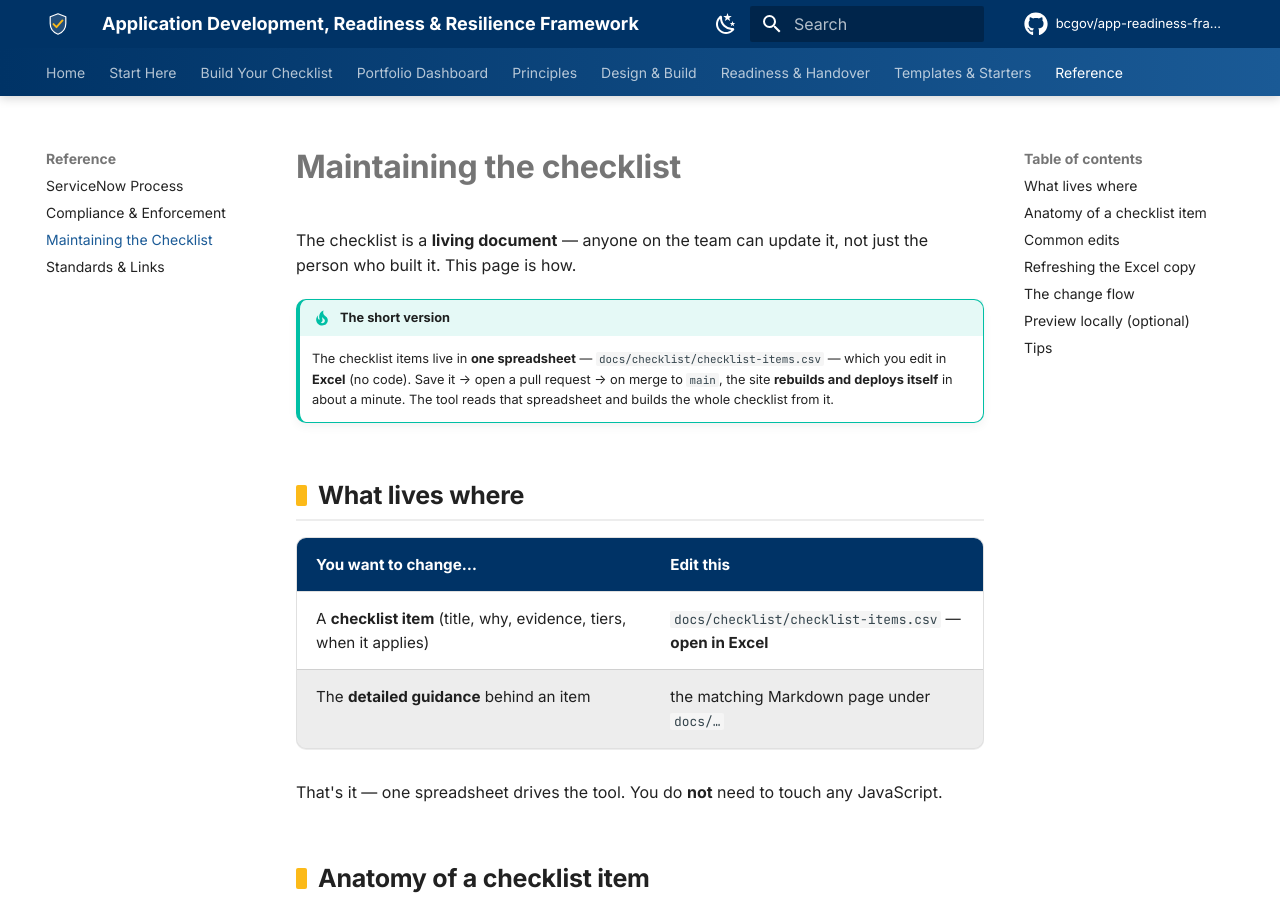
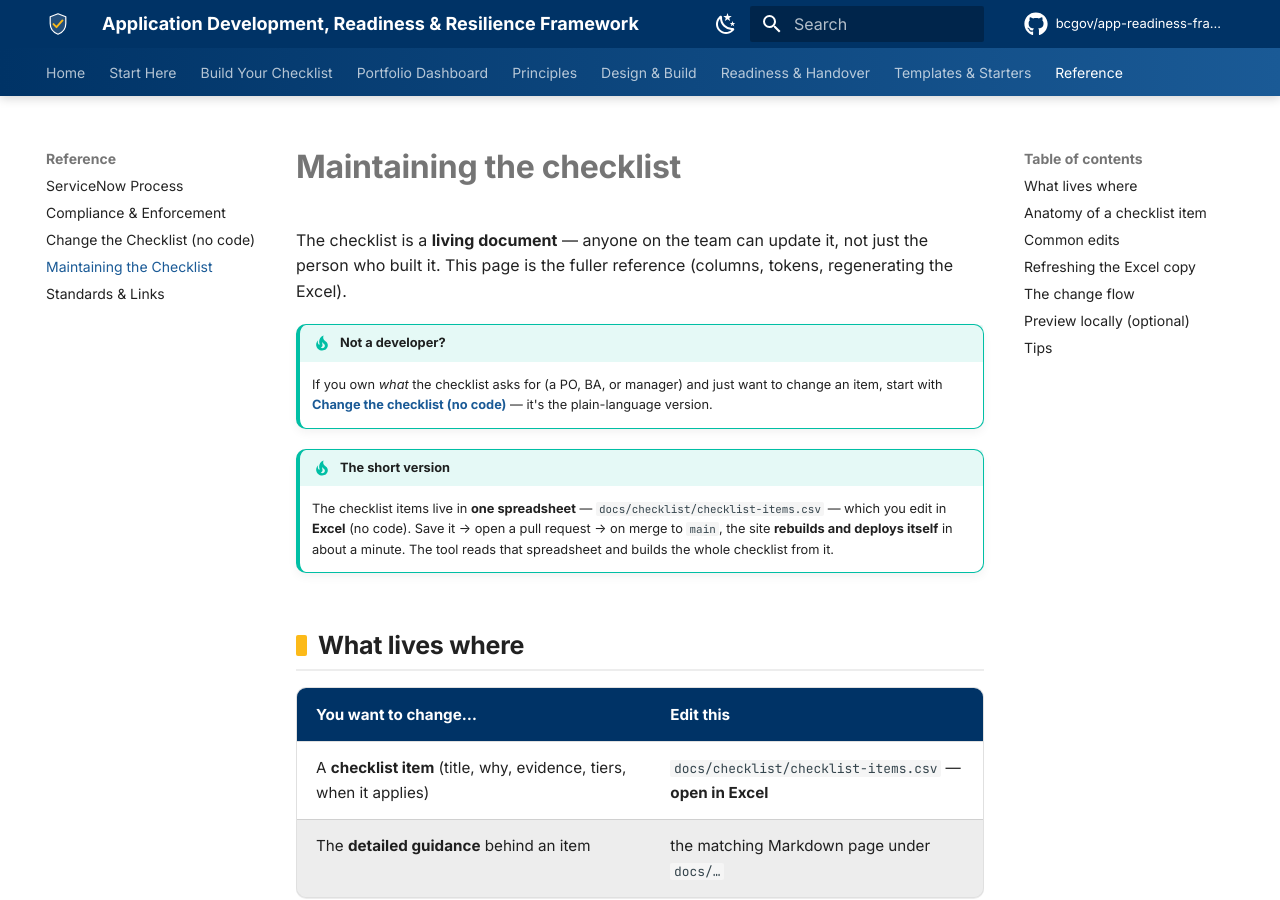
Before and after one commit to bcgov/app-readiness-framework, an MkDocs documentation site: the page built from docs/reference/maintaining-the-checklist.md, in a window 1280 px wide and 900 px high. Built offline with MkDocs 1.6.1 and Material for MkDocs 9.7.7, drawn with Linux system fonts in a browser that asks for light colours; comment, search, counter and statistics services are not loaded; some of the changed text lies outside the part shown.

Commit message:
Add manager-facing "Change the checklist (no code)" page
- Plain-language guide for POs/BAs/managers: edit checklist-items.csv in the
  GitHub browser editor or in Excel, open a PR, it reviews + auto-deploys.
- Covers what you can change vs what needs a developer; adds nav entry under
  Reference and a pointer from the (developer) Maintaining the Checklist page.

```diff
--- a/docs/reference/maintaining-the-checklist.md
+++ b/docs/reference/maintaining-the-checklist.md
@@ -1,7 +1,13 @@
 # Maintaining the checklist
 
 The checklist is a **living document** — anyone on the team can update it, not just the
-person who built it. This page is how.
+person who built it. This page is the fuller reference (columns, tokens, regenerating
+the Excel).
+
+!!! tip "Not a developer?"
+    If you own *what* the checklist asks for (a PO, BA, or manager) and just want to
+    change an item, start with [**Change the checklist (no code)**](change-the-checklist.md) —
+    it's the plain-language version.
 
 !!! tip "The short version"
     The checklist items live in **one spreadsheet** — `docs/checklist/checklist-items.csv`
--- a/mkdocs.yml
+++ b/mkdocs.yml
@@ -122,5 +122,6 @@
   - Reference:
       - ServiceNow Process: reference/servicenow-process.md
       - Compliance & Enforcement: reference/compliance-enforcement.md
+      - Change the Checklist (no code): reference/change-the-checklist.md
       - Maintaining the Checklist: reference/maintaining-the-checklist.md
       - Standards & Links: reference/standards-links.md
```
Also changed, not shown: docs/reference/change-the-checklist.md (added, +80 -0 lines).
